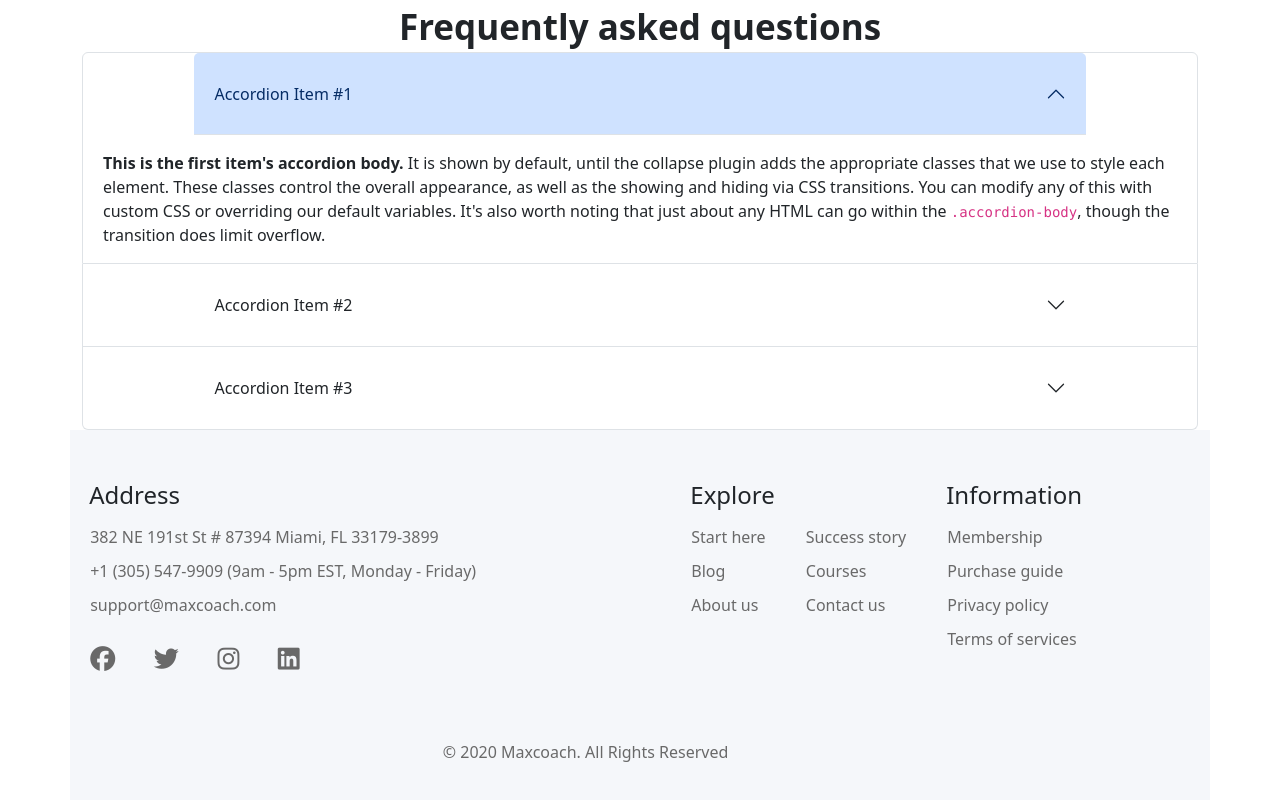
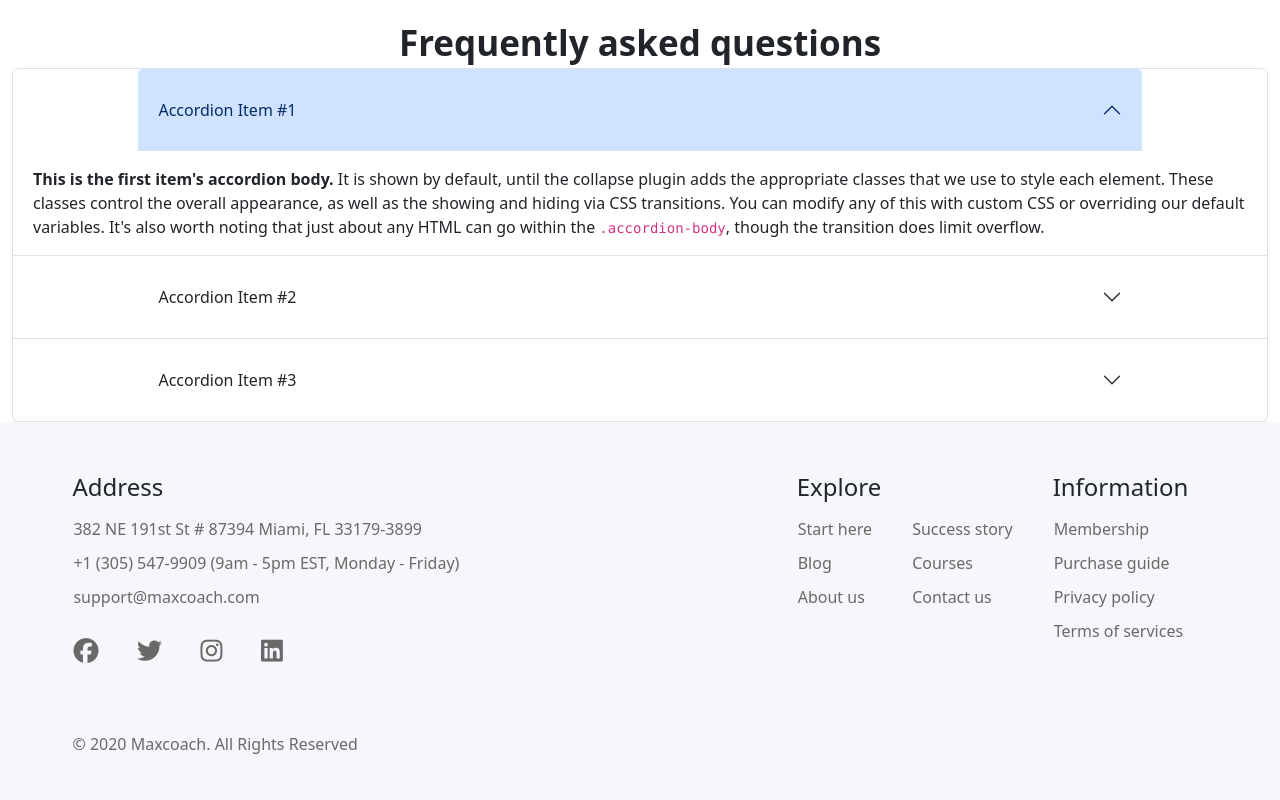
Before and after one commit to saraaffro/proj-html-vuejs, a Vue app: page /start-here in a window 1280 px wide. Shown: the part 4757-5557 px from the top of the page. Built offline with nearby package versions, Linux system fonts and the light colour scheme.

Commit message:
fix: container width

```diff
--- a/src/components/AppFooter.vue
+++ b/src/components/AppFooter.vue
@@ -7,8 +7,9 @@ export default{
 
 <template>
     <footer>
-        <div id="bg" class="container-xl container-fluid-lg">
-            <div class="flex">
+        <div id="bg" class="container-fluid-lg">
+            <div class="container-xl">
+                <div class="flex">
                 <div id="lista1">
                     <h4>Address</h4>
                     <ul>
@@ -57,6 +58,8 @@ export default{
             <div id="center">
                 <span>© 2020 Maxcoach. All Rights Reserved</span>
             </div>
+            </div>
+
         </div>
     </footer>
 
@@ -67,7 +70,7 @@ export default{
 
     #bg{
         background-color: $bianco-sporco;
-        padding: 4% 10% 4% 1.5%;
+        padding: 4% 1.5% 4% 0;
         display: flex;
         flex-direction: column;
     }
--- a/src/components/Benefits.vue
+++ b/src/components/Benefits.vue
@@ -6,7 +6,7 @@
 </script>
 
 <template>
-    <div class="benefit">
+    <div class="benefit container-xl">
       <div class="title mt-4">
         <span>MAXCOACH AVAILABLE COURSES</span>
         <h2 class="mt-4">Access <span class="color-smart">Smart Tutoring</span> Program For Benefits.</h2>
--- a/src/components/Jambo.vue
+++ b/src/components/Jambo.vue
@@ -36,7 +36,7 @@ export default {
 
 <!-- DA INSERIRE BACKGROUND CHE SI MUOVE ALL'IMG -->
 <template>
-    <div class="container-jambo mt-4">
+    <div class="container-jambo mt-4 container-xl">
 
         <div class="row">
 
--- a/src/components/Price.vue
+++ b/src/components/Price.vue
@@ -64,7 +64,7 @@ data(){
 
 <template>
 
-        <div class="container-xl container-fluid-lg bg">
+        <div class="container-fluid-lg bg">
             <div class="row">
                 <div class="col">
                     <div class="text">
--- a/src/components/SliderStartHere.vue
+++ b/src/components/SliderStartHere.vue
@@ -80,7 +80,7 @@ export default {
 </script>
 
 <template>
-        <div class="slider-show">
+        <div class="slider-show ">
             <div class="thumb" :class="{'active' : slide.isActive}" v-for="(slide, index) in slider" :key="index">
                 <img :src="slide.image" alt="slide">
 
@@ -101,9 +101,9 @@ export default {
                 <div class="prev-button" @click="prevSlide"><i class="fas fa-chevron-left"></i></div>
             </div>
         </div>
-    <div class="container-xl container-fluid-lg">
+    <!-- <div class="container-xl container-fluid-lg">
 
-    </div>
+    </div> -->
 </template>
 
 <style lang="scss" scoped>
--- a/src/pages/Home.vue
+++ b/src/pages/Home.vue
@@ -16,7 +16,7 @@ components:{
 </script>
 
 <template>
-    <div class="container-xl container-fluid-lg">
+    <div class="container-fluid">
         <Jambo/>
         <Price/>
         <Benefits/>
--- a/src/pages/StartHere.vue
+++ b/src/pages/StartHere.vue
@@ -18,7 +18,7 @@ export default {
 </script>
 
 <template>
-    <div class="container-xl container-fluid-lg">
+    <div class="container-fluid">
         <SliderStartHere/>
         <StepToSuccess/>
         <TeamMembers/>
```
